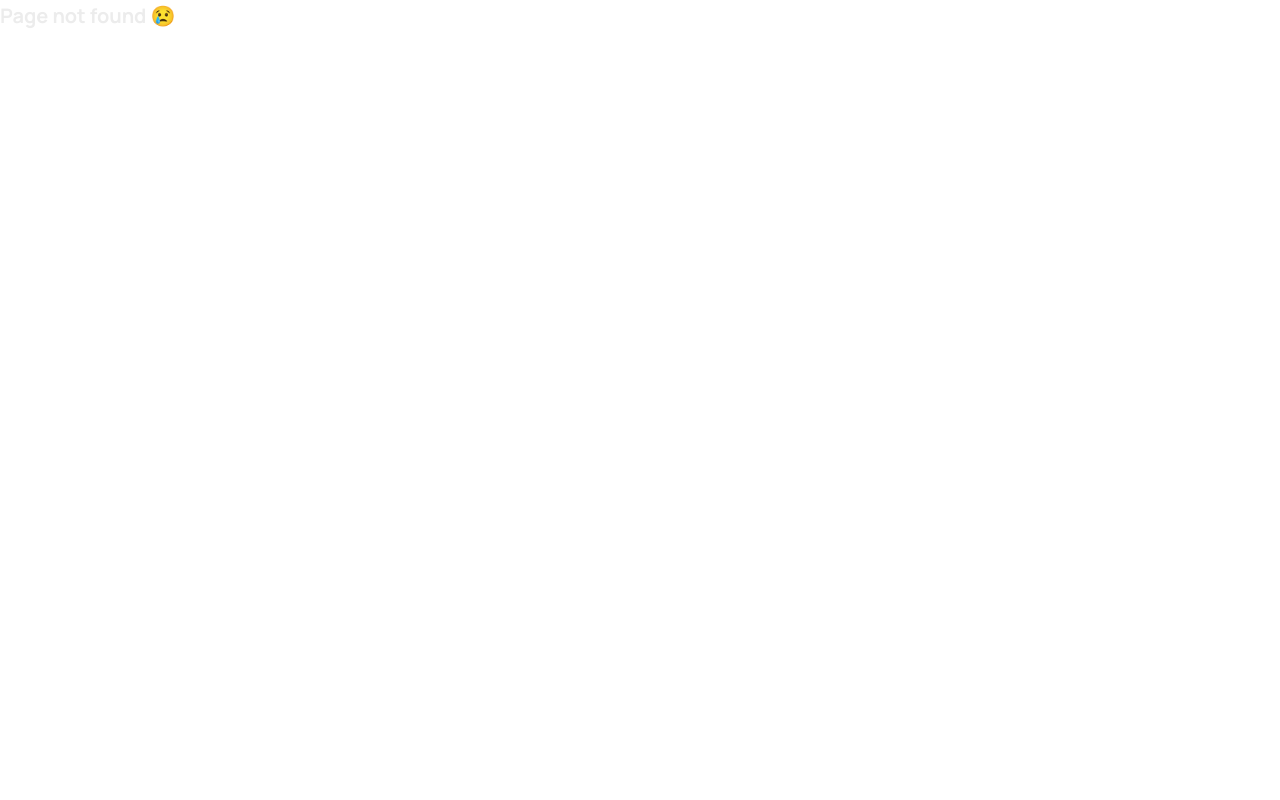
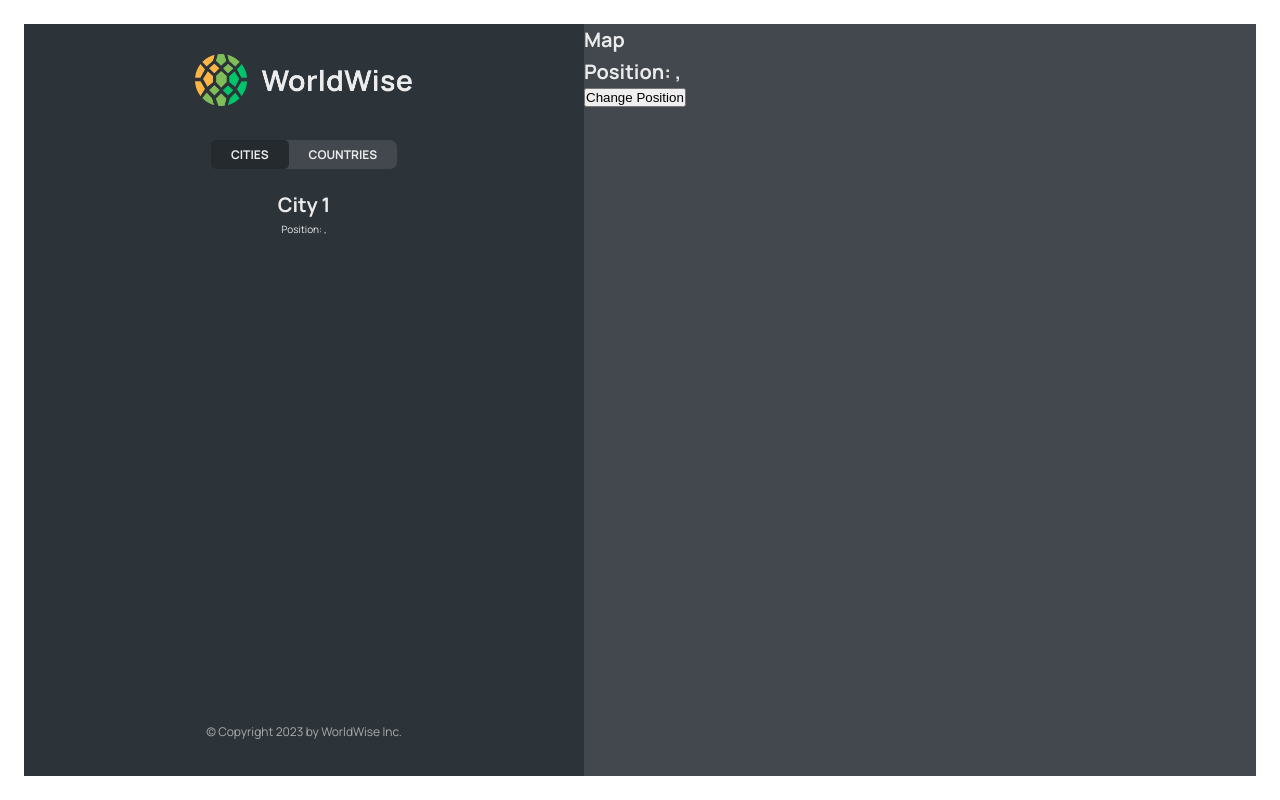
Before and after one commit to the-chronicles/WorldWise, a React (Vite) app: page /app/cities/1 in a window 1280 px wide. Before the commit this address had no page. Built offline with nearby package versions, Linux system fonts and the light colour scheme; data requests are answered from the project's data file.

Commit message:
Added the map

```diff
--- a/src/App.jsx
+++ b/src/App.jsx
@@ -10,6 +10,7 @@
 import "./index.css";
 import CityList from "./components/CityList";
 import CountryList from "./components/CountryList";
+import City from "./components/City";
 
 const BASE_URL = "http://localhost:8000";
 
@@ -49,7 +50,11 @@
             path="cities"
             element={<CityList cities={cities} isLoading={isLoading} />}
           />
-          <Route path="countries" element={<CountryList cities={cities} isLoading={isLoading} />} />
+          <Route path="cities/:id" element={<City />} />
+          <Route
+            path="countries"
+            element={<CountryList cities={cities} isLoading={isLoading} />}
+          />
           <Route path="form" element={<p>Form</p>} />
         </Route>
         <Route path="*" element={<PageNotFound />} />
--- a/src/components/City.jsx
+++ b/src/components/City.jsx
@@ -1,3 +1,6 @@
+/* eslint-disable */
+
+import { useParams, useSearchParams } from "react-router-dom";
 import styles from "./City.module.css";
 
 const formatDate = (date) =>
@@ -9,6 +12,12 @@
   }).format(new Date(date));
 
 function City() {
+  const { id } = useParams();
+  const [searchParams, setSearchParams] = useSearchParams();
+
+  const lat = searchParams.get("lat");
+  const lng = searchParams.get("lng");
+
   // TEMP DATA
   const currentCity = {
     cityName: "Lisbon",
@@ -20,42 +29,52 @@
   const { cityName, emoji, date, notes } = currentCity;
 
   return (
-    <div className={styles.city}>
-      <div className={styles.row}>
-        <h6>City name</h6>
-        <h3>
-          <span>{emoji}</span> {cityName}
-        </h3>
-      </div>
+    <>
+      <h1>City {id}</h1>
+      <p>
+        Position: {lng}, {lat}{" "}
+      </p>
+    </>
+  );
 
-      <div className={styles.row}>
-        <h6>You went to {cityName} on</h6>
-        <p>{formatDate(date || null)}</p>
-      </div>
+  // return (
+  //   <div className={styles.city}>
+  //     <div className={styles.row}>
+  //       <h6>City name</h6>
+  //       <h3>
+  //         <span>{emoji}</span> {cityName}
+  //       </h3>
+  //     </div>
 
-      {notes && (
-        <div className={styles.row}>
-          <h6>Your notes</h6>
-          <p>{notes}</p>
-        </div>
-      )}
+  //     <div className={styles.row}>
+  //       <h6>You went to {cityName} on</h6>
+  //       <p>{formatDate(date || null)}</p>
+  //     </div>
 
-      <div className={styles.row}>
-        <h6>Learn more</h6>
-        <a
-          href={`https://en.wikipedia.org/wiki/${cityName}`}
-          target="_blank"
-          rel="noreferrer"
-        >
-          Check out {cityName} on Wikipedia &rarr;
-        </a>
-      </div>
+  //     {notes && (
+  //       <div className={styles.row}>
+  //         <h6>Your notes</h6>
+  //         <p>{notes}</p>
+  //       </div>
+  //     )}
 
-      <div>
-        <ButtonBack />
-      </div>
-    </div>
-  );
+  //     <div className={styles.row}>
+  //       <h6>Learn more</h6>
+  //       <a
+  //         href={`https://en.wikipedia.org/wiki/${cityName}`}
+  //         target="_blank"
+  //         rel="noreferrer"
+  //       >
+  //         Check out {cityName} on Wikipedia &rarr;
+  //       </a>
+  //     </div>
+
+  //     <div>
+
+  //     </div>
+  //   </div>
+  // );
 }
 
 export default City;
+/* eslint-disable */
--- a/src/components/CityItem.jsx
+++ b/src/components/CityItem.jsx
@@ -1,3 +1,5 @@
+/* eslint-disable */
+import { Link } from "react-router-dom";
 import styles from "./CityItem.module.css";
 
 const formatDate = (date) =>
@@ -7,19 +9,25 @@
     year: "numeric",
   }).format(new Date(date));
 
-/* eslint-disable-next-line */
 function CityItem({ city }) {
-  /* eslint-disable-next-line */
-  const { cityName, emoji, date } = city;
+  const { cityName, emoji, date, id, position } = city;
+
+  console.log(position);
 
   return (
-    <li className={styles.cityItem}>
-      <span className={styles.emoji}>{emoji}</span>
-      <h1 className={styles.name}>{cityName}</h1>
-      <time className={date}>({formatDate(date)})</time>
-      <button className={styles.deleteBtn}>&times;</button>
+    <li>
+      <Link
+        className={styles.cityItem}
+        to={`${id}?lat=${position.lat}&lng=${position.lng}`}
+      >
+        <span className={styles.emoji}>{emoji}</span>
+        <h1 className={styles.name}>{cityName}</h1>
+        <time className={date}>({formatDate(date)})</time>
+        <button className={styles.deleteBtn}>&times;</button>
+      </Link>
     </li>
   );
 }
 
 export default CityItem;
+/* eslint-disable */
--- a/src/components/CountryList.jsx
+++ b/src/components/CountryList.jsx
@@ -21,7 +21,7 @@
     // /* eslint-disable-next-line */
     <ul className={styles.countryList}>
       {countries.map((country) => (
-        <CountryItem city={country} key={country.id} />
+        <CountryItem country={country} key={country.id} />
       ))}
     </ul>
   );
--- a/src/components/CountryList.module.css
+++ b/src/components/CountryList.module.css
@@ -2,7 +2,7 @@
   width: 100%;
   height: 65vh;
   list-style: none;
-  overflow-y: scroll;
+  /* overflow-y: scroll; */
   overflow-x: hidden;
 
   display: grid;
--- a/src/components/Map.jsx
+++ b/src/components/Map.jsx
@@ -1,7 +1,29 @@
+// /* eslint-disable */
+import { useSearchParams } from "react-router-dom";
 import styles from "./Map.module.css";
 
 function Map() {
-  return <div className={styles.mapContainer}>Map</div>;
+  const [searchParams, setSearchParams] = useSearchParams();
+
+  const lat = searchParams.get("lat");
+  const lng = searchParams.get("lng");
+
+  return (
+    <div className={styles.mapContainer}>
+      <h1>Map</h1>
+      <h1>
+        Position: {lat}, {lng}
+      </h1>
+      <button
+        onClick={() => {
+          setSearchParams({ lat: 23, lng: 50 });
+        }}
+      >
+        Change Position
+      </button>
+    </div>
+  );
 }
 
 export default Map;
+// /* eslint-disable */
```
